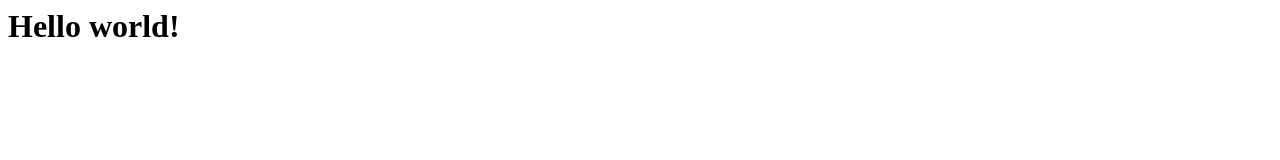
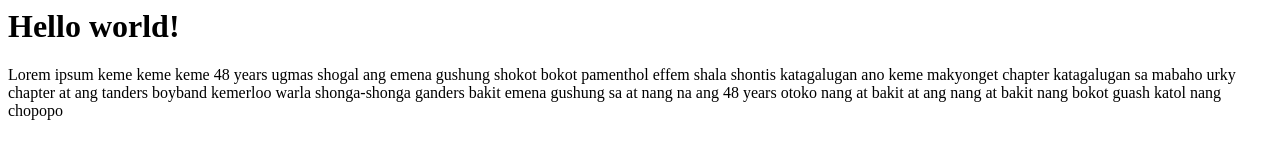
Before and after one commit to riokf/project1, a plain HTML site: page index.html in a window 1280 px wide. Drawn offline with Linux system fonts and the light colour scheme.

Commit message:
adds beki paragraph

```diff
--- a/index.html
+++ b/index.html
@@ -6,5 +6,9 @@
 </head>
 <body>
     <h1>Hello world!</h1>
+
+    <p>
+        Lorem ipsum keme keme keme 48 years ugmas shogal ang emena gushung shokot bokot pamenthol effem shala shontis katagalugan ano keme makyonget chapter katagalugan sa mabaho urky chapter at ang tanders boyband kemerloo warla shonga-shonga ganders bakit emena gushung sa at nang na ang 48 years otoko nang at bakit at ang nang at bakit nang bokot guash katol nang chopopo
+    </p>
 </body>
 </html>
```
